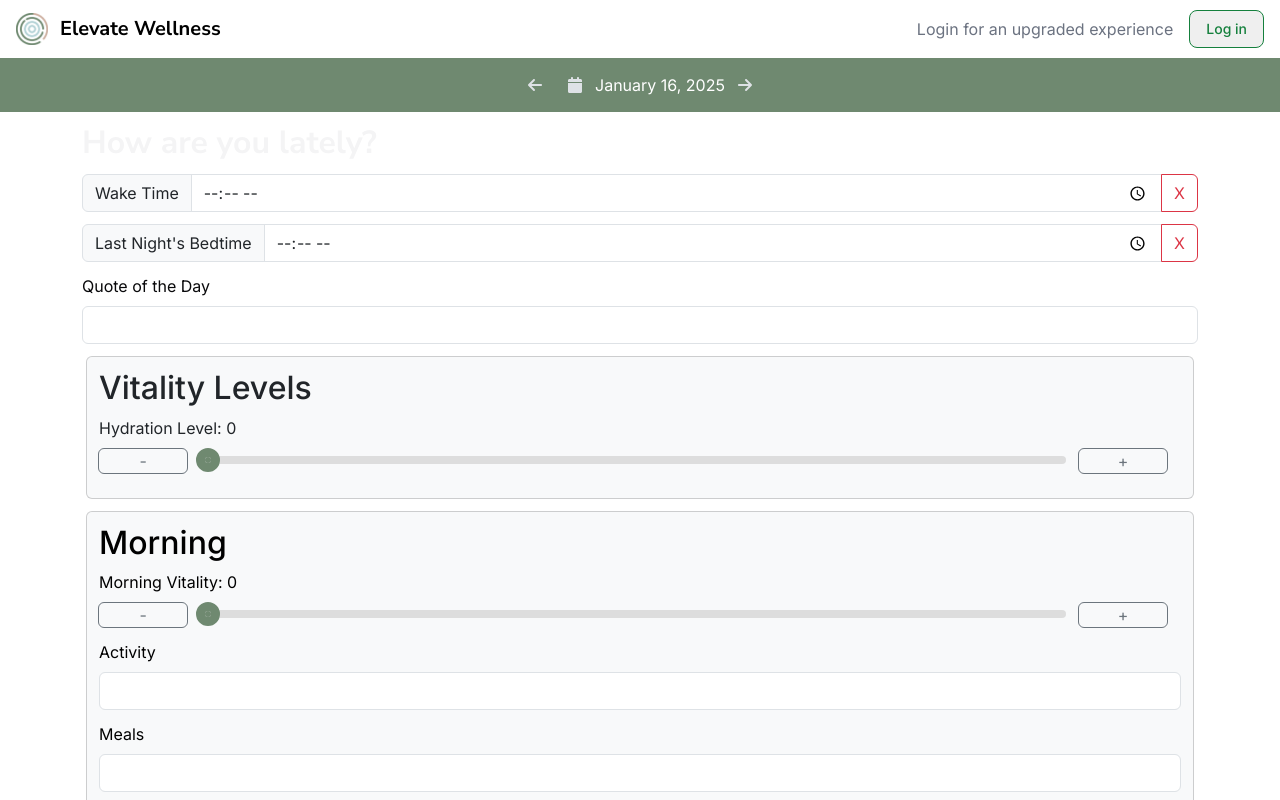
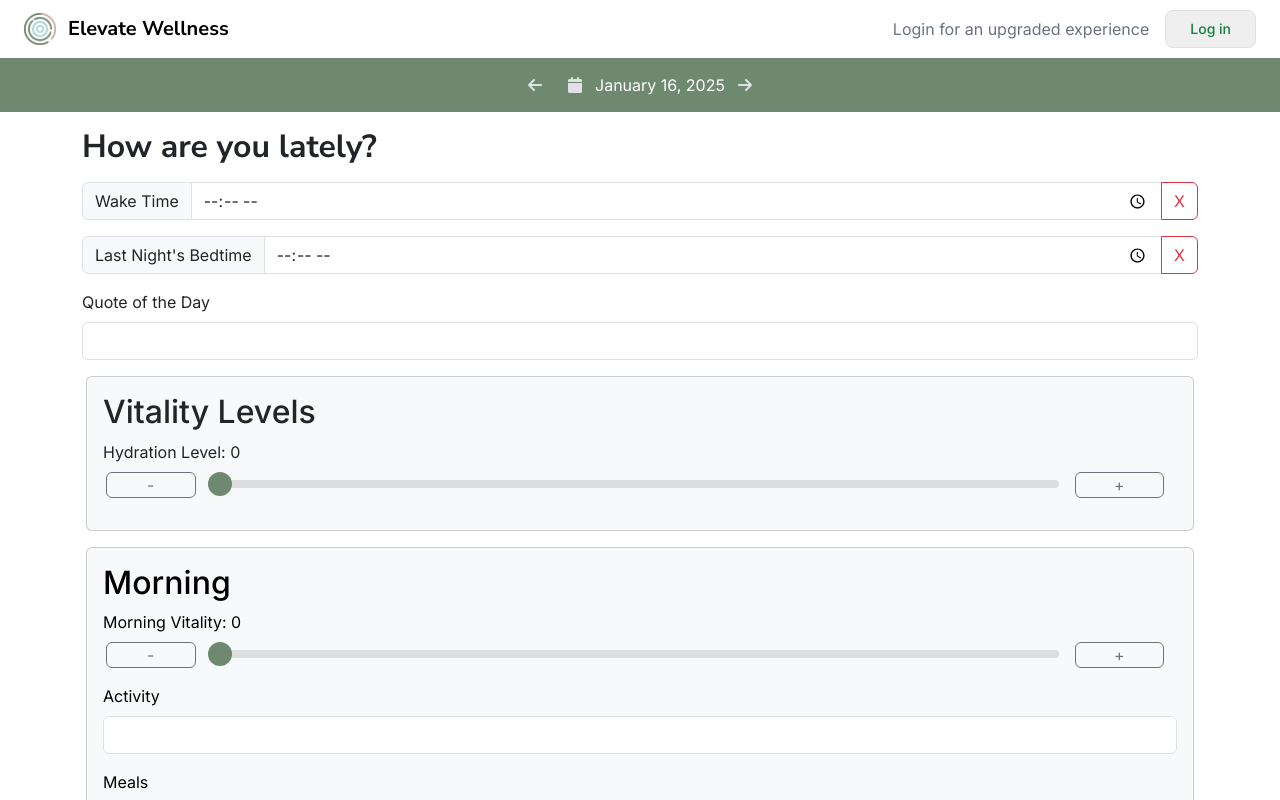
Before and after one commit to Crambeary/wellness_reflection, a Next.js app: page / in a window 1280 px wide. Shown: the top 800 px of the page. Built offline with nearby package versions, Linux system fonts and the light colour scheme; no server answers.

Commit message:
fixed ide error and fixed app h2 color

```diff
--- a/app/components/header.tsx
+++ b/app/components/header.tsx
@@ -138,14 +138,12 @@ export default function Header() {
                                 </Button>
                             </DrawerClose>
                         )}
-                        {userIsCoach ? (
+                        {userIsCoach && (
                             <DrawerClose asChild>
                                 <Button onClick={() => router.push('/coach/view-clients')}>
                                     View Clients
                                 </Button>
                             </DrawerClose>
-                        ) : (
-                            <></>
                         )}
                     </DrawerFooter>
                 </DrawerContent>
--- a/app/layout.tsx
+++ b/app/layout.tsx
@@ -4,8 +4,8 @@ import Script from 'next/script'
 import Header from '@/components/header'
 import DateHeader from '@/components/DateHeader'
 import { Providers } from './providers'
+import '../styles/globals.css'
 import 'bootstrap/dist/css/bootstrap.min.css';
-import '../styles/globals.css'
 
 const inter = Inter({ subsets: ['latin'] })
 
--- a/app/page.tsx
+++ b/app/page.tsx
@@ -221,7 +221,7 @@ export default function App() {
         <div className="row">
           <div className="col-md-12" id="wellness-form" >
             <div className='row'>
-              <h2 className='text-muted col-auto my-3' style={{ fontFamily: 'Nunito Sans', fontWeight: 'bold'}}>
+              <h2 className='col-auto my-3' style={{ fontFamily: 'Nunito Sans', fontWeight: 'bold'}}>
                 {!isLoading && state.isAuthenticated ? (
                   <>
                     <span>How are you lately,</span>
--- a/styles/globals.css
+++ b/styles/globals.css
@@ -24,11 +24,6 @@ input[type=range]::-webkit-slider-runnable-track {
 input[type=range]::-moz-range-track {
     background: #ddd;
 }
-
-/* label {
-  font-family: 'Inter', sans-serif;
-  font-weight: bold;
-} */
 
 .primary-color {
   background-color: #6F8970;
--- a/tailwind.config.js
+++ b/tailwind.config.js
@@ -4,6 +4,7 @@ module.exports = {
     content: [
     "./app/**/*.{js,ts,jsx,tsx,mdx}",
     "./components/**/*.{js,ts,jsx,tsx,mdx}",
+    "./styles/**/*.css"
   ],
   theme: {
   	extend: {
```
